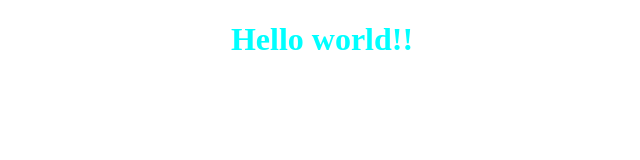
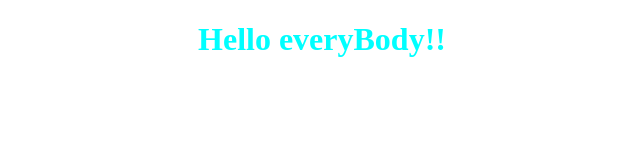
Before and after one commit to CyberShriver/vs-2019-new-git-experience, a plain HTML site: page vs-2019-new-git-experience/index.html in a window 1280 px wide. Shown: the whole page, without its empty margins (318-958 px from the left). Drawn offline with Linux system fonts and the light colour scheme.

Commit message:
change title in "Hello everyBody"

```diff
--- a/vs-2019-new-git-experience/index.html
+++ b/vs-2019-new-git-experience/index.html
@@ -5,6 +5,6 @@
     <title>Git Page</title>
 </head>
 <body>
-    <h1 style="text-align:center;color:aqua;">Hello world!!</h1>
+    <h1 style="text-align:center;color:aqua;">Hello everyBody!!</h1>
 </body>
 </html>
```
